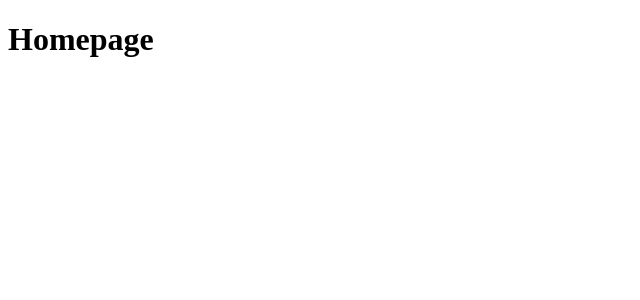
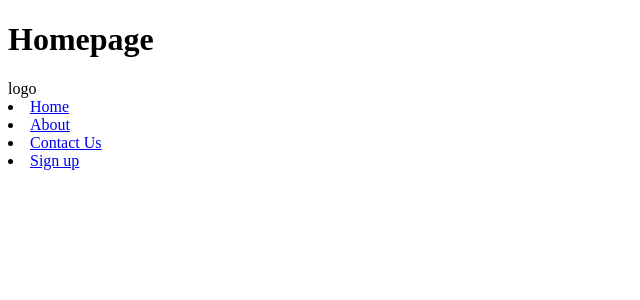
Before and after one commit to Holison18/Django-Webframework, a Django app: page / in a window 1280 px wide. Shown: the top 300 px of the page, without its empty margins (0-640 px from the left). Run offline with Django 4.2, Linux system fonts and the light colour scheme.

Commit message:
added navbar to home page

```diff
--- a/pagesApp/templates/home.html
+++ b/pagesApp/templates/home.html
@@ -7,5 +7,14 @@
   </head>
   <body>
     <h1>Homepage</h1>
+    <div class="navbar">
+      <div class="logo">logo</div>
+      <div class="nav_elements">
+        <li><a href="Home">Home</a></li>
+        <li><a href="Home">About</a></li>
+        <li><a href="Home">Contact Us</a></li>
+        <li><a href="Home">Sign up</a></li>
+      </div>
+    </div>
   </body>
 </html>
```
